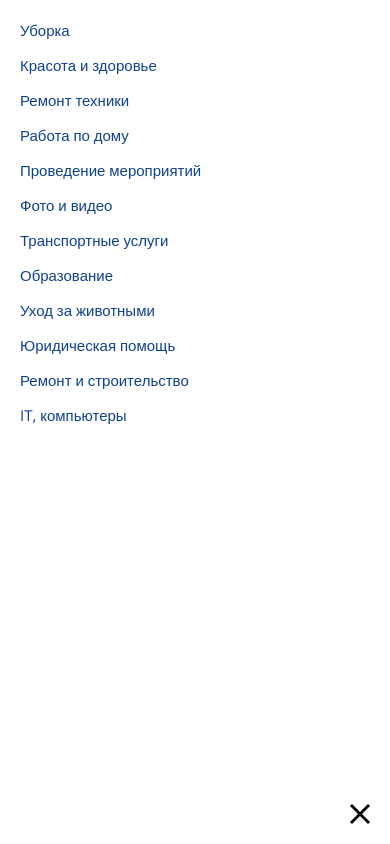
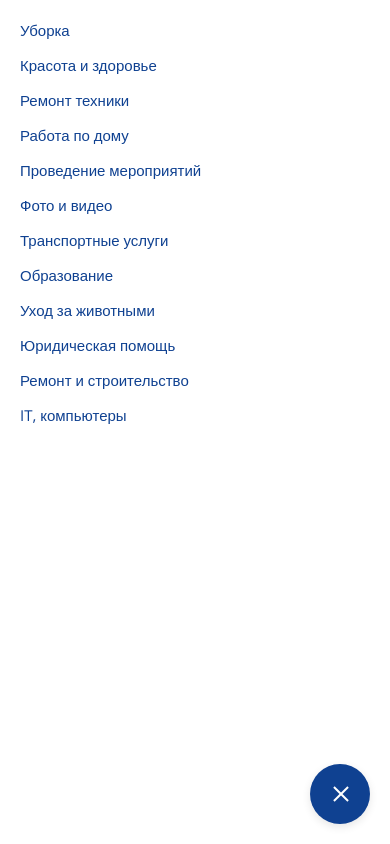
Before and after one commit to handDO/reactfront, a React (Create React App) app: page /projects in a window 390 px wide. Both pictures are taken after a click on the element "Категории". Built offline with nearby package versions, Linux system fonts and the light colour scheme.

Commit message:
Categories open button animation

```diff
--- a/src/components/projects/css/projects.css
+++ b/src/components/projects/css/projects.css
@@ -23,7 +23,7 @@ header.projectheader .login:after {
   display: block;
   margin-top: 15px;
 }
-.projectsbox .projectsbox__filterbutton {
+.projectsbox .projectsbox__filter-button {
   background: #0f4191;
   border-radius: 30px;
   box-shadow: 0 3px 8px rgba(0, 0, 0, 0.1);
@@ -33,12 +33,14 @@ header.projectheader .login:after {
   bottom: 20px;
   cursor: pointer;
   width: 120px;
+  height: 60px;
   text-align: center;
-  transition: all 0.1s ease-in-out;
+  transition: all 0.2s ease-in-out;
   left: calc(50vw - 60px);
   display: none;
+  z-index: 3;
 }
-.projectsbox .projectsbox__filterbutton:active {
+.projectsbox .projectsbox__filter-button:active {
   filter: brightness(1.3);
 }
 .projectsbox h2 {
@@ -139,11 +141,11 @@ header.projectheader .login:after {
     background: white;
     z-index: 1;
     padding: 20px;
-    overflow: overlay;
+    overflow: auto;
     box-sizing: border-box;
     opacity: 0;
+    transform: translateY(40px);
     pointer-events: none;
-    transition: all 0.2s ease-in-out;
   }
   .projectsbox .projectsbox__filter h2 {
     text-align: center;
@@ -162,23 +164,44 @@ header.projectheader .login:after {
   .projectsbox .projectsbox__filter a:first-of-type {
     margin-top: 0px;
   }
-  .projectsbox .projectsbox__filterbutton {
+  .projectsbox .projectsbox__filter-button {
     display: block;
   }
-}
-.projectsbox .projectsbox__filter-enter {
-  opacity: 0.01;
+  .projectsbox .projectsbox__filter-button-active {
+    left: calc(100vw - 80px);
+    width: 60px;
+  }
+  .projectsbox .projectsbox__filter-button-active:after {
+    content: '';
+    width: 2px;
+    height: 20px;
+    background: #fff;
+    position: absolute;
+    transform: rotateZ(45deg);
+  }
+  .projectsbox .projectsbox__filter-button-active:before {
+    content: '';
+    width: 2px;
+    height: 20px;
+    background: #fff;
+    position: absolute;
+    transform: rotateZ(-45deg);
+  }
 }
 .projectsbox .projectsbox__filter-enter-active {
   opacity: 1;
+  transform: translateY(0px);
+  transition: all 0.2s ease-in-out;
 }
 .projectsbox .projectsbox__filter-enter-done {
   opacity: 1;
   pointer-events: auto;
+  transform: translateY(0px);
 }
 .projectsbox .projectsbox__filter-exit {
   opacity: 1;
   transform: translateY(0px);
+  transition: all 0.2s ease-in-out;
 }
 .projectsbox .projectsbox__filter-exit-active {
   opacity: 0.01;
--- a/src/components/projects/css/projects.less
+++ b/src/components/projects/css/projects.less
@@ -28,7 +28,7 @@ header.projectheader {
             margin-top: 15px;
         }
     }
-    .projectsbox__filterbutton {
+    .projectsbox__filter-button {
         background: #0f4191;
         border-radius: 30px;
         box-shadow: 0 3px 8px rgba(0, 0, 0, 0.1);
@@ -38,10 +38,12 @@ header.projectheader {
         bottom: 20px;
         cursor: pointer;
         width: 120px;
+        height: 60px;
         text-align: center;
-        transition: all 0.1s ease-in-out;
+        transition: all 0.2s ease-in-out;
         left: ~"calc(50vw - 60px)";
         display: none;
+        z-index: 3;
         &:active {
             filter: brightness(1.3);
         }
@@ -151,11 +153,11 @@ header.projectheader {
             background: white;
             z-index: 1;
             padding: 20px;
-            overflow: overlay;
+            overflow: auto;
             box-sizing: border-box;
             opacity: 0;
+            transform: translateY(40px);
             pointer-events: none;
-            transition: all 0.2s ease-in-out;
             h2 {
                 text-align: center;
                 margin-left: -20px;
@@ -174,37 +176,50 @@ header.projectheader {
                 margin-top: 0px;
             }
         }
-        .projectsbox__filterbutton {
+        .projectsbox__filter-button {
             display: block;
+        }
+        .projectsbox__filter-button-active {
+            left: ~"calc(100vw - 80px)";
+            width: 60px;
+            &:after {
+                content: '';
+                width: 2px;
+                height: 20px;
+                background: #fff;
+                position: absolute;
+                transform: rotateZ(45deg);
+            }
+            &:before {
+                content: '';
+                width: 2px;
+                height: 20px;
+                background: #fff;
+                position: absolute;
+                transform: rotateZ(-45deg);
+            }
         }
     }
 }
 
 .projectsbox {
-    .projectsbox__filter-enter {
-        opacity: 0.01; // transform: translateY(40px);
-    }
     .projectsbox__filter-enter-active {
-        opacity: 1; // transform: translateY(0px);
+        opacity: 1;
+        transform: translateY(0px);
+        transition: all .2s ease-in-out;
     }
     .projectsbox__filter-enter-done {
         opacity: 1;
         pointer-events: auto;
+        transform: translateY(0px);
     }
     .projectsbox__filter-exit {
         opacity: 1;
         transform: translateY(0px);
+        transition: all .2s ease-in-out;
     }
     .projectsbox__filter-exit-active {
         opacity: 0.01;
         transform: translateY(40px);
     }
 }
-
-// @media screen and (min-width:899px) {
-//     .projectsbox {
-//         .projectsbox__filter {
-//             // opacity: 1 !important;
-//         }
-//     }
-// }
--- a/src/components/projects/projects.jsx
+++ b/src/components/projects/projects.jsx
@@ -10,18 +10,19 @@ export default class Projects extends Component {
   render() {
     return (
       <section className="projectsbox wrapper">
-          <CSSTransition in={ this.props.isCategoriesOpen } timeout={ 200 } classNames='projectsbox__filter'>
+          <CSSTransition in={ this.props.isCategoriesOpen } timeout={ 1000 } classNames='projectsbox__filter'>
               <div className="projectsbox__filter">
                   <h2>Категории</h2>
                   { this.props.getCats(this.props.categories) }
-                  <div className="projectsbox__filter-close" onClick={ this.props.toggleCategories }></div>
               </div>
           </CSSTransition>
           <div className="projectsbox__projects">
               <h1>Найдено 192 заказа</h1>
               { this.props.getProjects(this.props.projects) }
           </div>
-          <div className="projectsbox__filterbutton" onClick={ this.props.toggleCategories }>Категории</div>
+          <div className={ `projectsbox__filter-button ${(this.props.isCategoriesOpen) ? 'projectsbox__filter-button-active' : ''}` } onClick={ this.props.toggleCategories }>
+              { (this.props.isCategoriesOpen) ? '' : 'Категории' }
+          </div>
       </section>
       );
   }
--- a/src/containers/Projects.jsx
+++ b/src/containers/Projects.jsx
@@ -1,19 +1,13 @@
 import React from 'react';
 import { connect } from 'react-redux';
-
 import * as Actions from '../actions';
 import Projects from '../components/projects/projects';
 import Project from '../components/projects/project';
+const getCats = categories => categories.map((val, i) => ( <a href="/" key={ i } className="category">
+                                                               { val }
+                                                           </a>));
 
-const getCats = categories => categories.map((val, i) => (
-  <a href="/" key={ i } className="category">
-      { val }
-  </a>
-));
-
-const getProjects = projects => projects.map((val, i) => (
-  <Project key={ i } val={ val } />
-));
+const getProjects = projects => projects.map((val, i) => ( <Project key={ i } val={ val } />));
 
 const mapState = state => ({
   projects: state.projectsReducer.projects,
@@ -26,5 +20,4 @@ const mapState = state => ({
 const mapDispatch = dispatch => ({
   toggleCategories: e => dispatch(Actions.toggleCategories(e))
 });
-
 export default connect(mapState, mapDispatch)(Projects);
```
